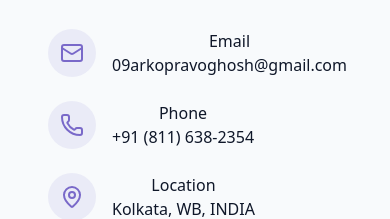
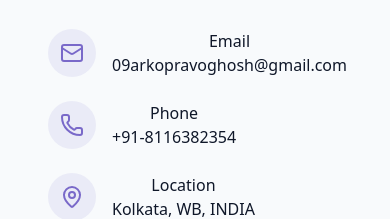
Before and after one commit to Arkopravo/Modern-Portfolio, a React (Vite) app: page / in a window 390 px wide. Shown: the part 7763-7982 px from the top of the page. Built offline with nearby package versions, Linux system fonts and the light colour scheme.

Commit message:
updated phone number

```diff
--- a/src/components/ContactSection.jsx
+++ b/src/components/ContactSection.jsx
@@ -80,7 +80,7 @@ const ContactSection = () => {
                                         href="tel:+11234567890"
                                         className="text-muted-foreground hover:text-primary transition-colors"
                                     >
-                                        +91 (811) 638-2354
+                                        +91-8116382354
                                     </a>
                                 </div>
                             </div>
```
